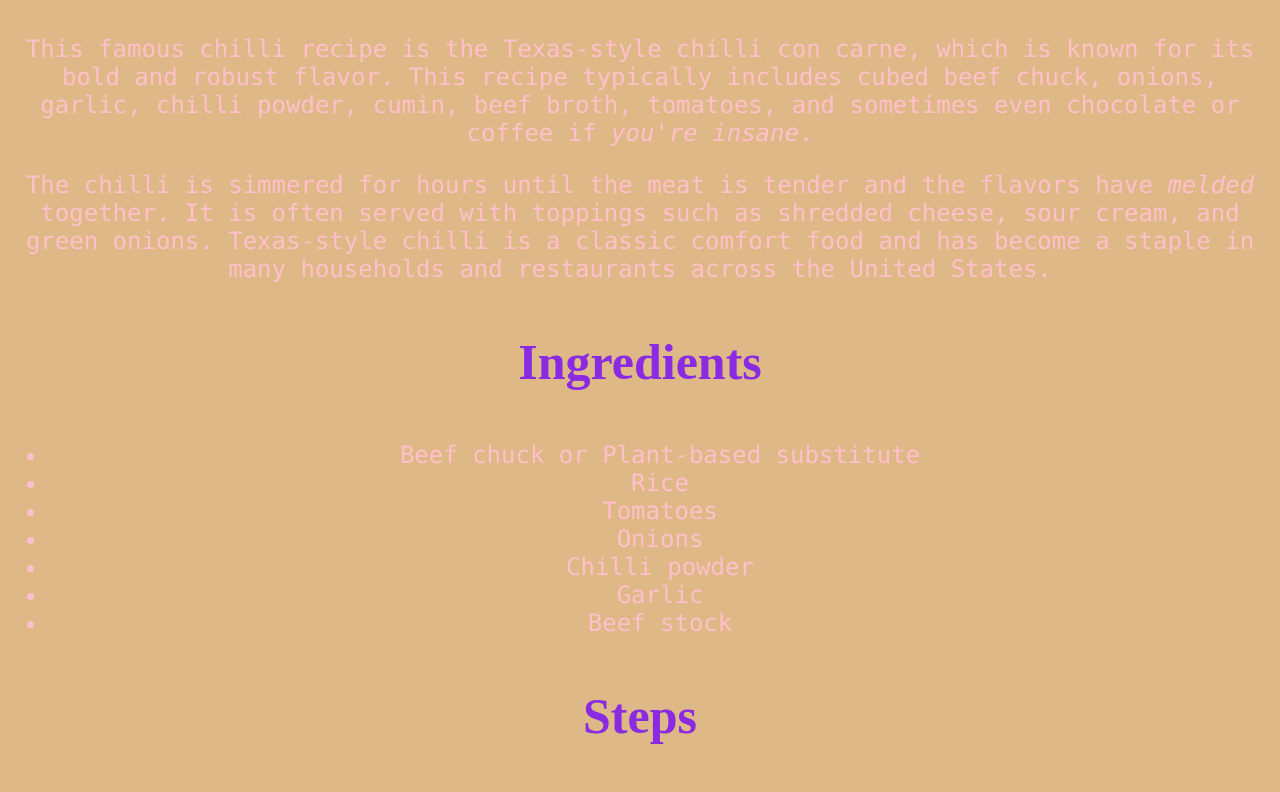
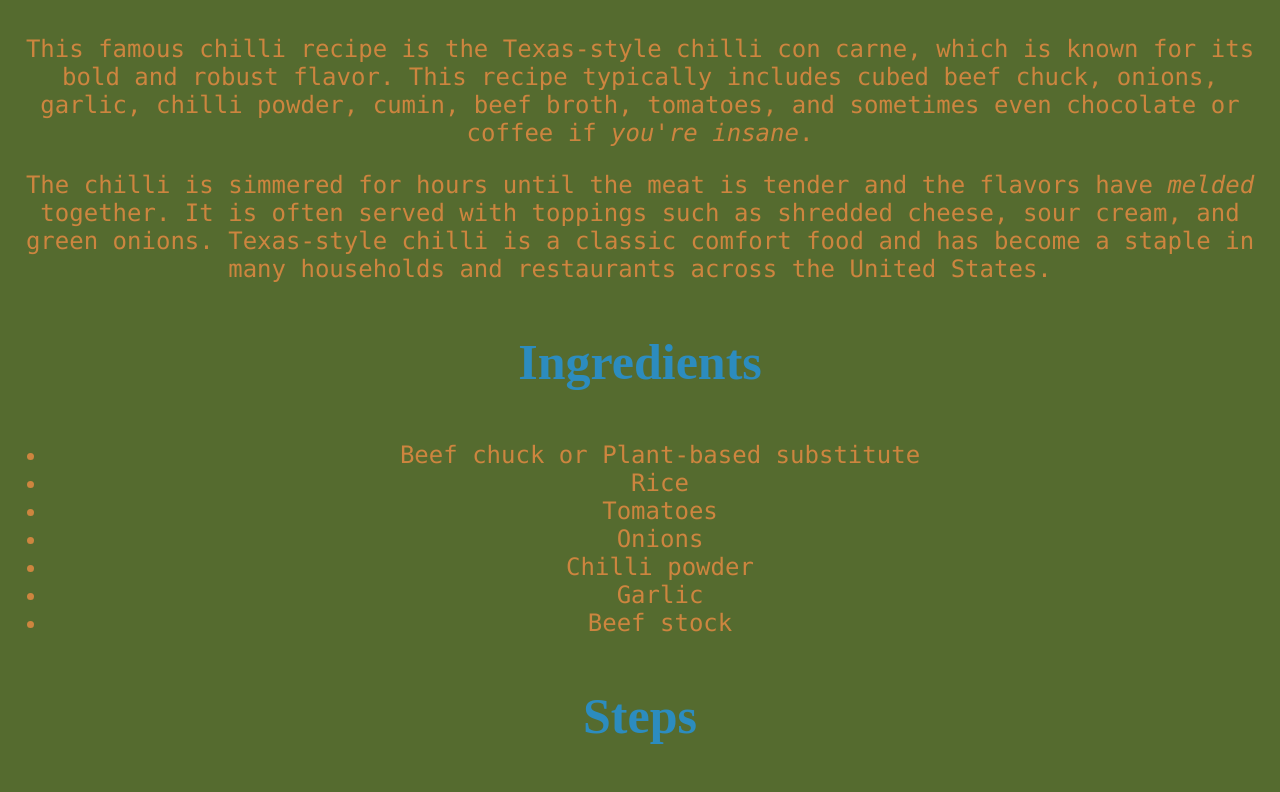
Before and after one commit to Iu-ca/odin-recipes, a plain HTML site: page recipes/chilli.html in a window 1280 px wide. Shown: the part 552-1344 px from the top of the page. Drawn offline with Linux system fonts and the light colour scheme.

Commit message:
Change color scheme

```diff
--- a/styles.css
+++ b/styles.css
@@ -1,4 +1,4 @@
-.index-body, .chilli-body, .egg-body, .pierogi-body { background-color: burlywood; text-align: center;
+.index-body, .chilli-body, .egg-body, .pierogi-body { background-color: darkolivegreen; text-align: center;
 
       }
 
@@ -6,6 +6,6 @@
 
 .pic { height: auto; width: auto; max-height: 500px; max-width: 500px;}
 
-.headings { font-weight: 700px; font-size: 50px; color: blueviolet;}
+.headings { font-weight: 700px; font-size: 50px; color: rgb(44, 140, 191);}
 
-.con {color: pink; font-size: 24px; font-family:'Monaco', Courier, monospace}
+.con {color: peru; font-size: 24px; font-family:'Monaco', Courier, monospace}
```
